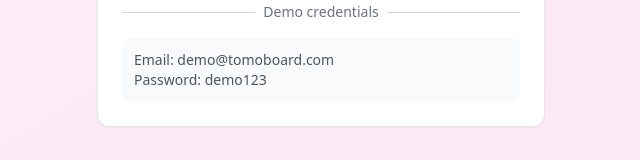
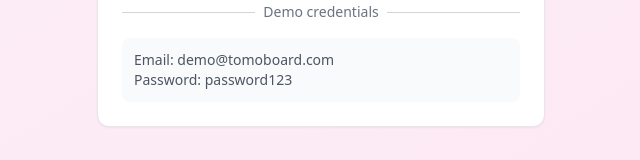
Before and after one commit to HarshRohra14/TomoBoard, a React (Create React App) app: page / in a window 1280 px wide. Shown: the part 607-767 px from the top of the page, without its empty margins (319-959 px from the left). Built offline with nearby package versions, Linux system fonts and the light colour scheme; the HTML template or start-up script is replaced by a standard one.

Commit message:
Fix demo password to match backend
cgen-1cca69582ddc46fe93b5483af3d16861

```diff
--- a/src/components/auth/Login.js
+++ b/src/components/auth/Login.js
@@ -128,7 +128,7 @@ const Login = ({ onSwitchToSignup }) => {
         </div>
         <div className="mt-4 p-3 bg-gray-50 rounded-lg text-sm text-gray-600">
           <p>Email: demo@tomoboard.com</p>
-          <p>Password: demo123</p>
+          <p>Password: password123</p>
         </div>
       </div>
     </motion.div>
```
